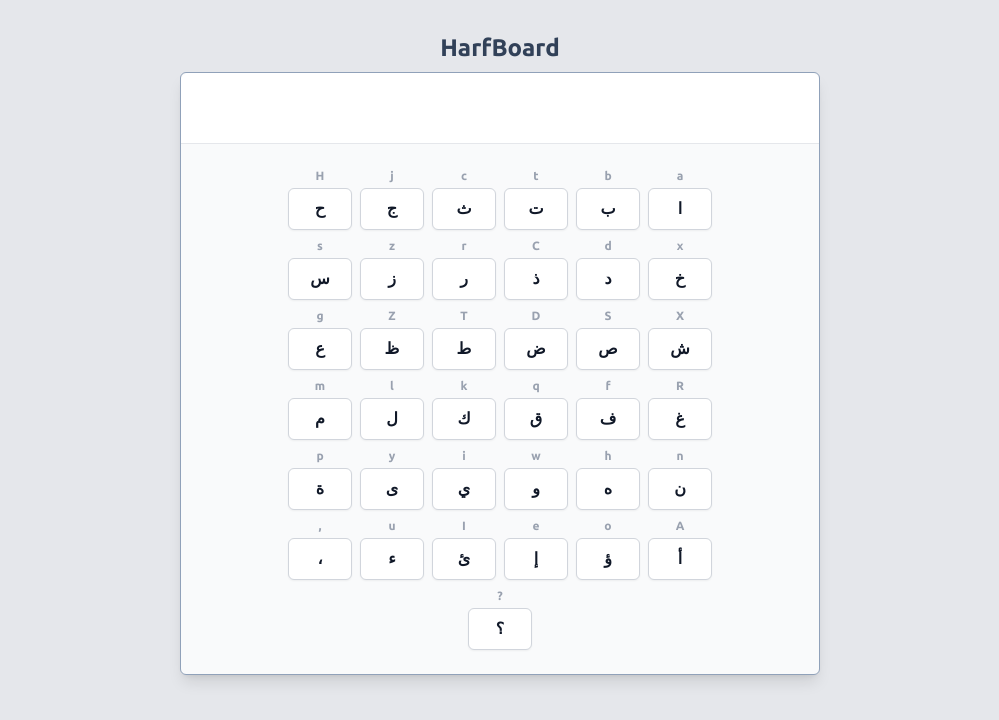
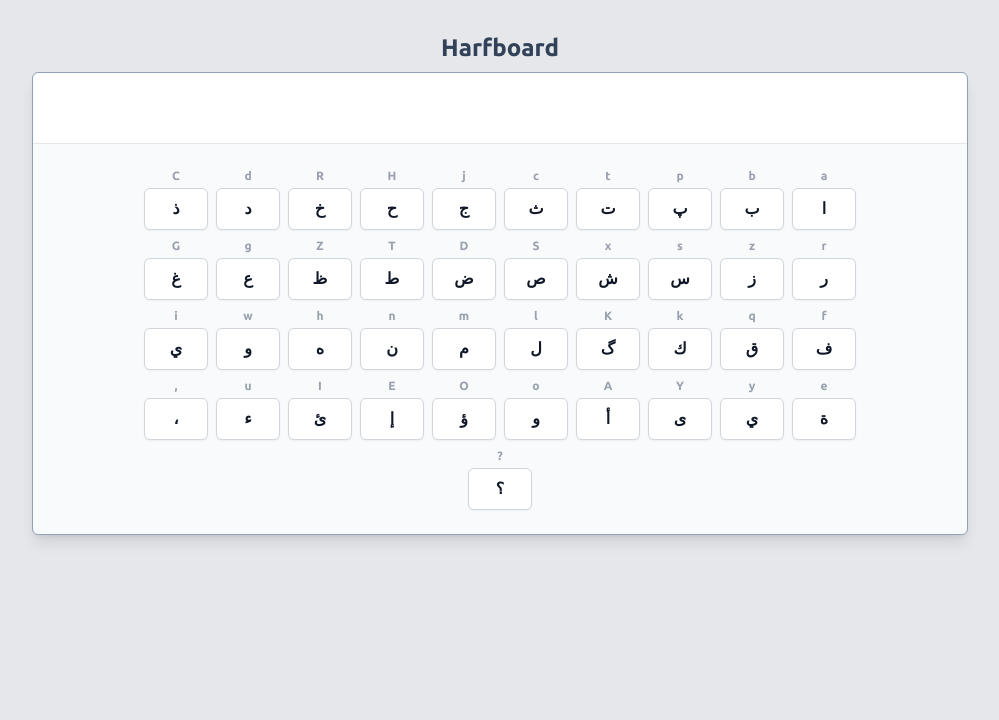
Before and after one commit to mredaoudi/harfboard, a website: page index.html in a window 1280 px wide. Shown: the whole page, without its empty margins (140-1139 px from the left). Drawn offline with Linux system fonts and the light colour scheme; a web font is replaced by a local one.

Commit message:
feat: added & reordered letters

```diff
--- a/index.html
+++ b/index.html
@@ -3,16 +3,16 @@
     <head>
         <meta charset="UTF-8">
         <meta name="viewport" content="width=device-width, initial-scale=1">
-        <title>HarfBoard</title>
+        <title>Harfboard</title>
         <link rel="stylesheet" type="text/css" href="index.css" />
         <link rel="preconnect" href="https://fonts.googleapis.com">
         <link rel="preconnect" href="https://fonts.gstatic.com" crossorigin>
         <link href="https://fonts.googleapis.com/css2?family=Scheherazade+New:wght@400;500;600;700&family=Ubuntu:ital,wght@0,300;0,400;0,500;0,700;1,300;1,400;1,500;1,700&display=swap" rel="stylesheet">
     </head>
     <body class="bg-gray-200">
-        <div id="container" class="w-1/2 mx-auto mt-8 flex flex-col items-center" style="font-family: 'Ubuntu';">
+        <div id="container" class="lg:w-3/4 2xl:w-1/2 mx-auto mt-8 px-3 flex flex-col items-center" style="font-family: 'Ubuntu';">
             <div class="mb-2 font-bold text-2xl text-slate-700">
-                HarfBoard
+                Harfboard
             </div>
             <div class="w-full mb-4 border border-slate-400 rounded-md bg-gray-50 shadow-lg">
                 <div class="px-4 py-2 bg-white rounded-t-lg">
--- a/index.js
+++ b/index.js
@@ -12,37 +12,41 @@
 const arabKeys = {
     "a": "ا",
     "b": "ب",
+    "p": "پ",
     "t": "ت",
     "c": "ث",
     "j": "ج",
     "H": "ح",
-    "x": "خ",
+    "R": "خ",
     "d": "د",
     "C": "ذ",
     "r": "ر",
     "z": "ز",
     "s": "س",
-    "X": "ش",
+    "x": "ش",
     "S": "ص",
     "D": "ض",
     "T": "ط",
     "Z": "ظ",
     "g": "ع",
-    "R": "غ",
+    "G": "غ",
     "f": "ف",
     "q": "ق",
     "k": "ك",
+    "K": "گ",
     "l": "ل",
     "m": "م",
     "n": "ن",
     "h": "ه",
     "w": "و",
     "i": "ي",
-    "y": "ى",
-    "p": "ة",
+    "e": "ة",
+    "y": "ي",
+    "Y": "ى",
     "A": "أ",
-    "o": "ؤ",
-    "e": "إ",
+    "o": "و",
+    "O": "ؤ",
+    "E": "إ",
     "I": "ئ",
     "u": "ء",
     ",": "،",
```
Also changed, not shown: index.css.
